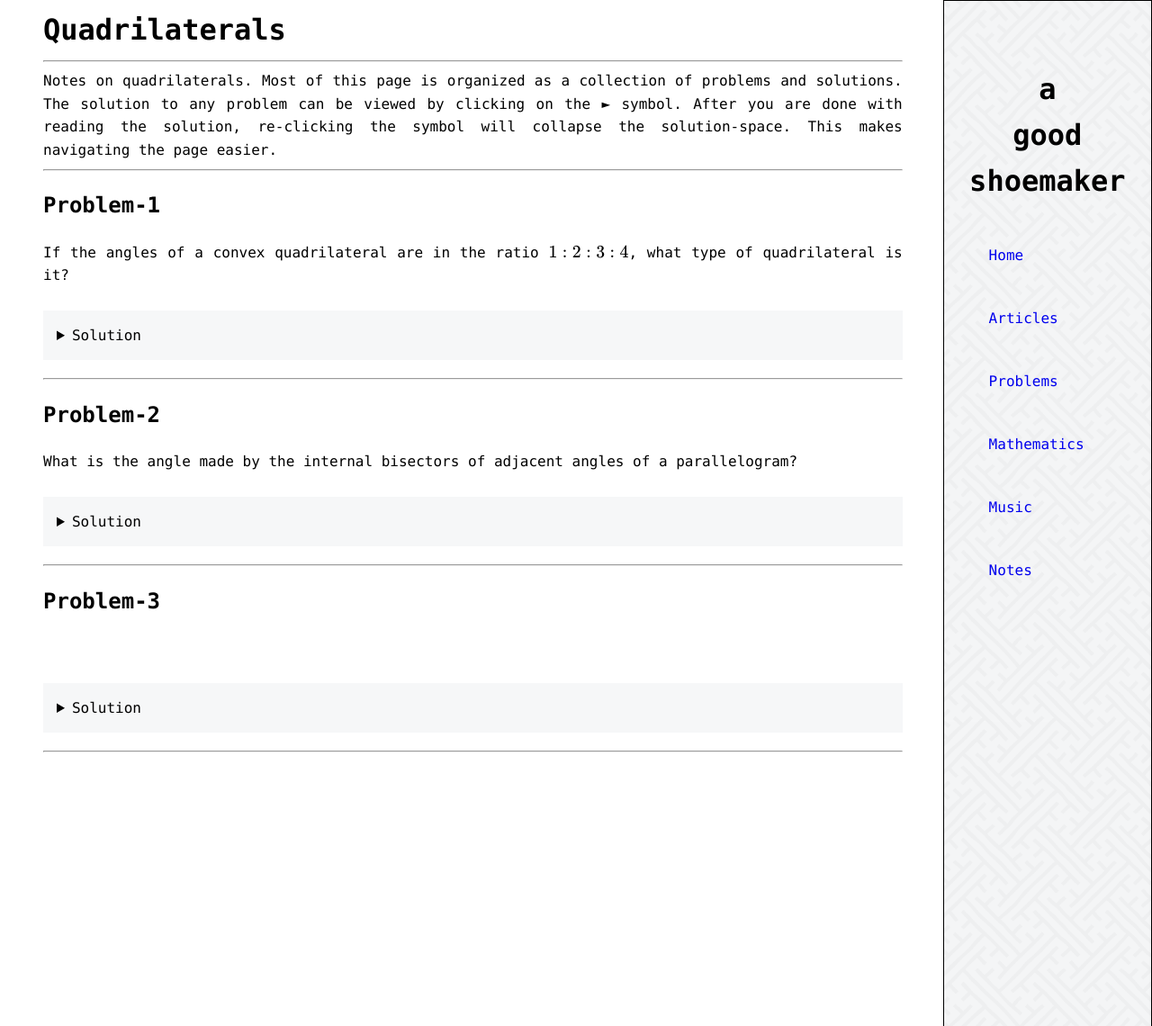
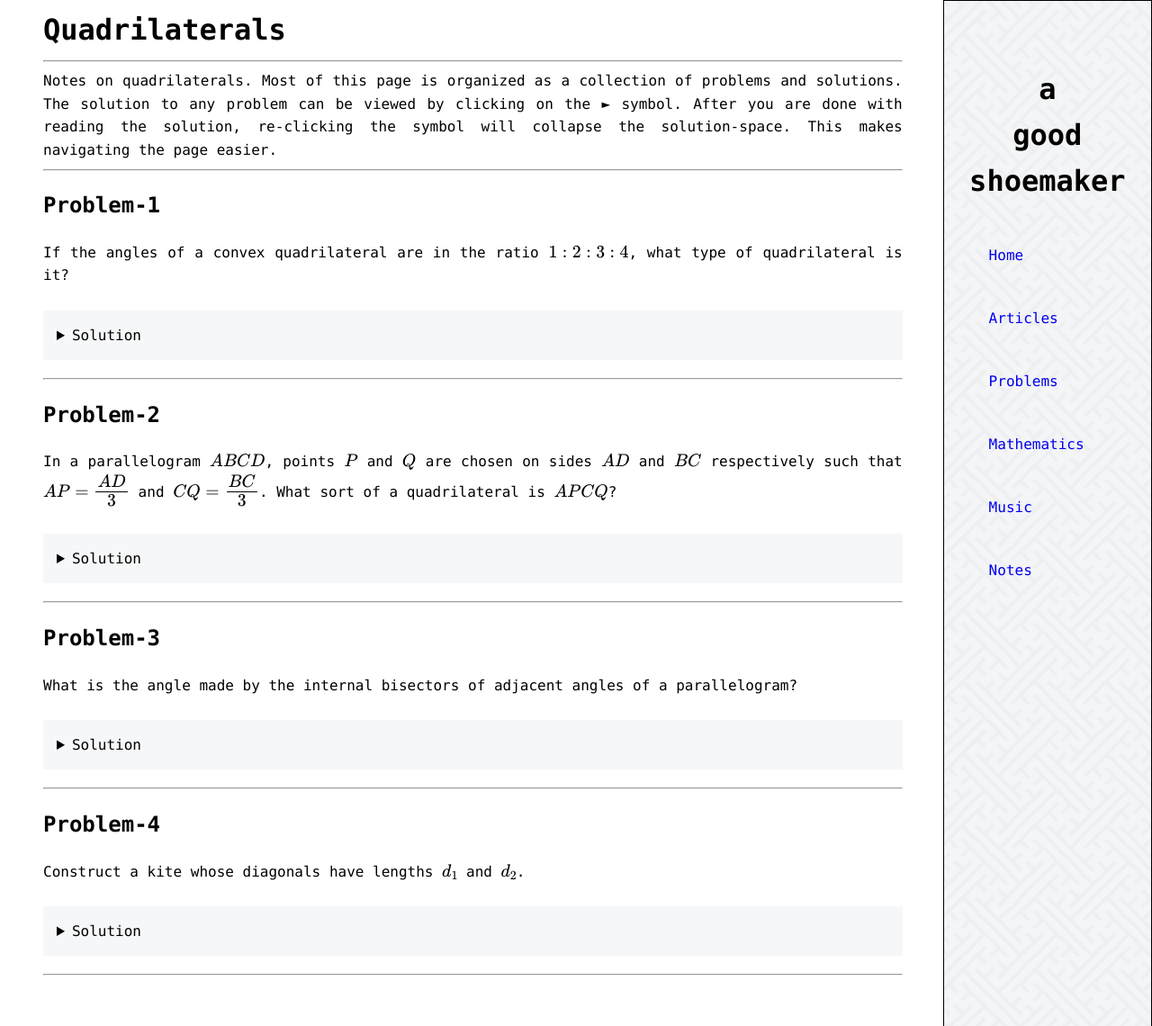
Before and after one commit to agoodshoemaker/agoodshoemaker.github.io, a Jekyll site: the page built from _mathematics/2019-10-11-quadrilaterals.md, in a window 1280 px wide and 1140 px high. Shown: the whole window at 90% size. Built offline with Jekyll 4.4.1, drawn with Linux system fonts in a browser that asks for light colours; formulas are drawn with MathJax 3; a script that is not in the unit is left out.

```diff
--- a/_mathematics/2019-10-11-quadrilaterals.md
+++ b/_mathematics/2019-10-11-quadrilaterals.md
@@ -24,7 +24,7 @@ If the angles of a convex quadrilateral are in the ratio $1:2:3:4$, what type of
   <summary> Solution </summary>
 <div markdown="1">
 <figure>
-	<img src="/assets/mathematics/quadrilaterals/i1.svg" width="45%" height="45%" />
+	<img src="/assets/mathematics/quadrilaterals/i1.svg" width="60%" height="60%" />
 	<br>
 </figure>
 
@@ -42,6 +42,33 @@ If the angles of a convex quadrilateral are in the ratio $1:2:3:4$, what type of
 
 <hr>
 
+
+## Problem-{{count}}
+
+In a parallelogram $ABCD$, points $P$ and $Q$ are chosen on sides $AD$ and $BC$ respectively such that $AP = \cfrac{AD}{3}$ and $CQ = \cfrac{BC}{3}$. What sort of a quadrilateral is $APCQ$?
+
+<br><br>
+
+<details>
+  <summary> Solution </summary>
+<div markdown="1">
+<figure>
+  <img src="/assets/mathematics/quadrilaterals/i3.svg" width="60%" height="60%" />
+  <br>
+</figure>
+
+- As $ABCD$ is a parallelogram, $AD\ \|\|\ BC$.
+- $AP$ is a part of $AD$ and $CQ$ is a part of $BC$. This implies $AP\ \|\|\ CQ$.
+- Also, $AD = BC$.
+- $AP = \cfrac{AD}{3},\ CQ = \cfrac{BC}{3}$. This results in $AP = CQ$.
+- In quadrilateral $APCQ$, we have a pair of sides - $AP$ and $CQ$ - parallel and equal.
+- $APCQ$ is a parallelogram.
+
+</div>
+</details>
+{% assign count = count | plus: 1 %}
+<hr>
+
 ## Problem-{{count}}
 
 What is the angle made by the internal bisectors of adjacent angles of a parallelogram?
@@ -52,7 +79,7 @@ What is the angle made by the internal bisectors of adjacent angles of a paralle
   <summary> Solution </summary>
 <div markdown="1">
 <figure>
-	<img src="/assets/mathematics/quadrilaterals/i2.svg" width="45%" height="45%" />
+	<img src="/assets/mathematics/quadrilaterals/i2.svg" width="60%" height="60%" />
 	<br>
 </figure>
 
@@ -62,23 +89,34 @@ What is the angle made by the internal bisectors of adjacent angles of a paralle
 - This gives $\angle 1 + \angle 2 = 90^{\circ}$
 - Using this in $\bigtriangleup COD$, we get $\angle COD = 90^{\circ}$.
 
-{% assign count = count | plus: 1 %}
 
 </div>
 </details>
-
+{% assign count = count | plus: 1 %}
 <hr>
 
 ## Problem-{{count}}
+
+Construct a kite whose diagonals have lengths $d_1$ and $d_2$.
 
 <br><br>
 
 <details>
   <summary> Solution </summary>
 <div markdown="1">
+<figure>
+  <img src="/assets/mathematics/quadrilaterals/i2.svg" width="60%" height="60%" />
+  <br>
+</figure>
+
+- As $AC\ \|\|\ BD$ in parallelogram $ABCD$, $\angle C + \angle D = 180^{\circ}$
+- As $CO$ and $DO$ are angle bisectors, $\angle C = 2\angle 1$ and $\angle D = 2\angle 2$
+- Using the above, we have $2 \angle 1 + 2 \angle 2 = 180^{\circ}$.
+- This gives $\angle 1 + \angle 2 = 90^{\circ}$
+- Using this in $\bigtriangleup COD$, we get $\angle COD = 90^{\circ}$.
 
 
 </div>
 </details>
-
+{% assign count = count | plus: 1 %}
 <hr>
```
Also changed, not shown: _music/2019-10-12-madhavaMamava.md (added, +66 -0 lines).
